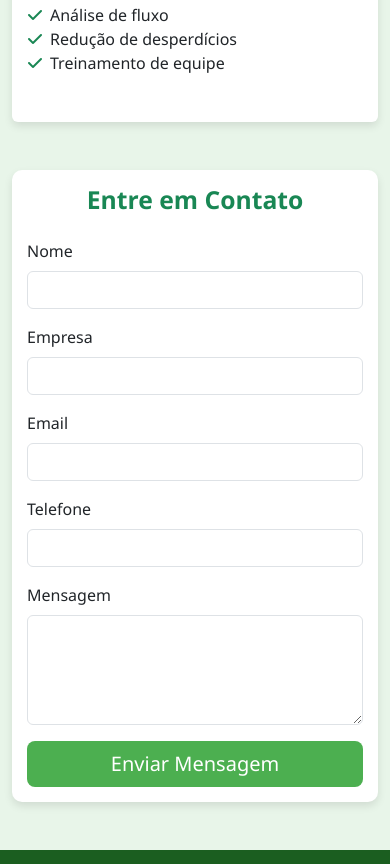
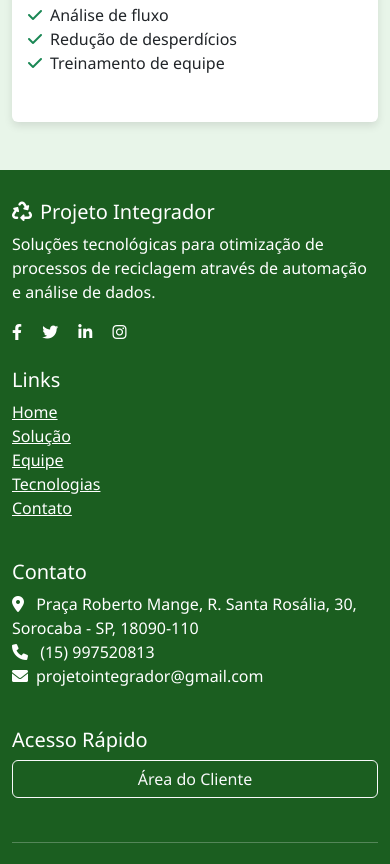
Before and after one commit to GabrielPerosa/ProjetoReciclagem, a plain HTML site: page web/index.html in a window 390 px wide. Shown: the part 8001-8865 px from the top of the page. Drawn offline with nearby package versions, Linux system fonts and the light colour scheme.

Commit message:
feat: link de cadastro excluido da web

```diff
--- a/web/index.html
+++ b/web/index.html
@@ -7,6 +7,7 @@
     <link href="https://cdn.jsdelivr.net/npm/bootstrap@5.3.0/dist/css/bootstrap.min.css" rel="stylesheet">
     <link rel="stylesheet" href="/web/stylecss/style.css">
     <link rel="stylesheet" href="https://cdnjs.cloudflare.com/ajax/libs/font-awesome/6.0.0/css/all.min.css">
+    <script src="https://cdn.jsdelivr.net/npm/bootstrap@5.3.0/dist/js/bootstrap.bundle.min.js"></script>
 </head>
 <body>
 
@@ -35,14 +36,8 @@
                     <li class="nav-item">
                         <a class="nav-link" href="#servicos">Componentes</a>
                     </li>
-                    <li class="nav-item">
-                        <a class="nav-link" href="#contato">Contato</a>
-                    </li>
                     <li class="nav-item ms-lg-3 mt-2 mt-lg-0">
                         <a href="/web/login/tela_de_login.html" class="btn btn-outline-light">Login</a>
-                    </li>
-                    <li class="nav-item ms-lg-2 mt-2 mt-lg-0">
-                        <a href="/web/cadastro/tela_de_cadastro.html" class="btn btn-light text-success">Cadastre-se</a>
                     </li>
                 </ul>
             </div>
@@ -409,45 +404,6 @@
             </div>
         </div>
     </section>
-    <section id="contato" class="container mb-5">
-        <div class="row justify-content-center">
-            <div class="col-lg-8">
-                <div class="form-section">
-                    <h2 class="text-center fw-bold mb-4 text-success">Entre em Contato</h2>
-                    <form>
-                        <div class="row mb-3">
-                            <div class="col-md-6 mb-3 mb-md-0">
-                                <label for="nome" class="form-label">Nome</label>
-                                <input type="text" class="form-control" id="nome" required>
-                            </div>
-                            <div class="col-md-6">
-                                <label for="empresa" class="form-label">Empresa</label>
-                                <input type="text" class="form-control" id="empresa">
-                            </div>
-                        </div>
-                        <div class="row mb-3">
-                            <div class="col-md-6 mb-3 mb-md-0">
-                                <label for="email" class="form-label">Email</label>
-                                <input type="email" class="form-control" id="email" required>
-                            </div>
-                            <div class="col-md-6">
-                                <label for="telefone" class="form-label">Telefone</label>
-                                <input type="tel" class="form-control" id="telefone">
-                            </div>
-                        </div>
-                        <div class="mb-3">
-                            <label for="mensagem" class="form-label">Mensagem</label>
-                            <textarea class="form-control" id="mensagem" rows="4" required></textarea>
-                        </div>
-                        <div class="text-center">
-                            <button type="submit" class="btn btn-verde btn-lg">Enviar Mensagem</button>
-                        </div>
-                    </form>
-                </div>
-            </div>
-        </div>
-    </section>
-
     <footer class="mt-5">
         <div class="container">
             <div class="row">
@@ -483,7 +439,6 @@
                     <h5>Acesso Rápido</h5>
                     <div class="d-grid gap-2">
                         <a href="/web/login/tela_de_login.html" class="btn btn-outline-light">Área do Cliente</a>
-                        <a href="/web/cadastro/tela_de_cadastro.html" class="btn btn-light text-success">Cadastre-se</a>
                     </div>
                 </div>
             </div>
@@ -499,6 +454,5 @@
             </div>
         </div>
     </footer>
-    <script src="https://cdn.jsdelivr.net/npm/bootstrap@5.3.0/dist/js/bootstrap.bundle.min.js"></script>
 </body>
 </html>
```
